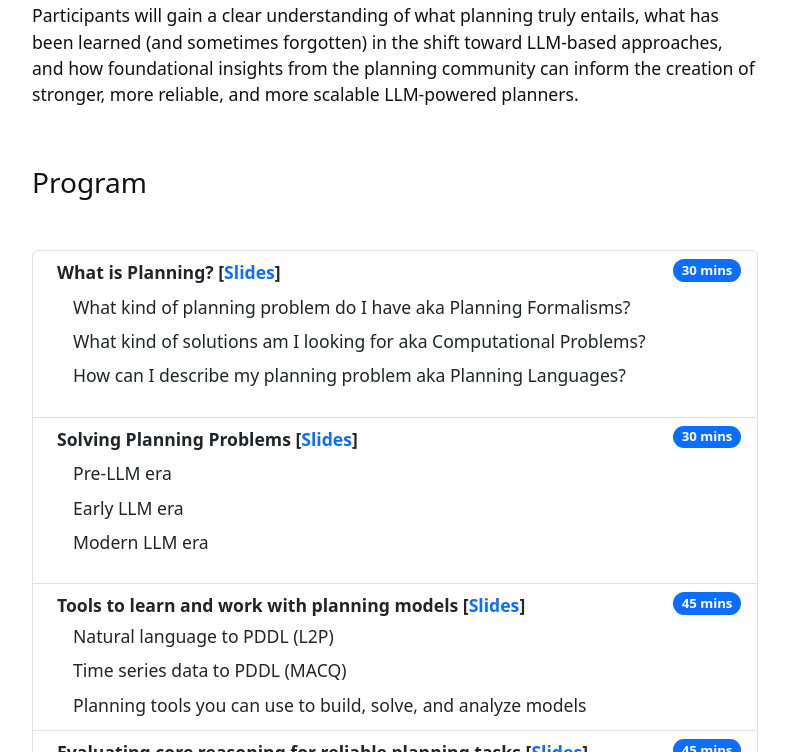
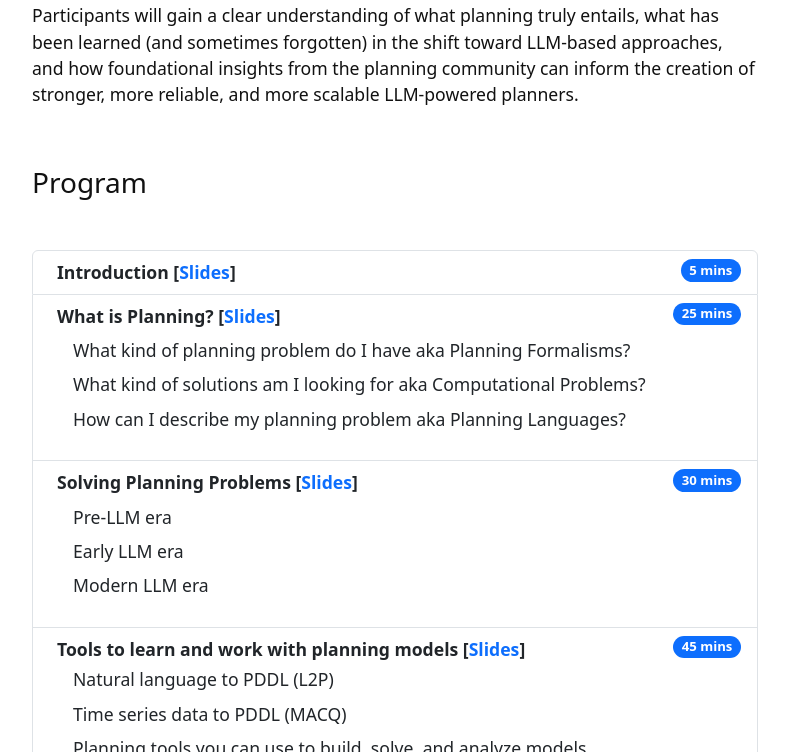
Before and after one commit to planning-llm-era/planning-llm-era.github.io, a Jekyll site: the page built from index.md, in a window 1280 px wide and 900 px high, scrolled down 963 px, cut to the strip 0-752 px from the top of the window. Shown: the whole strip, without its empty margins (245-1034 px from the left). Built offline with Jekyll 4.4.1, drawn with Linux system fonts in a browser that asks for light colours.

Commit message:
replaced slides and split intro

```diff
--- a/index.md
+++ b/index.md
@@ -37,6 +37,12 @@ Participants will gain a clear understanding of what planning truly entails, wha
 
 
 <ol class="list-group list-group">
+<li class="list-group-item d-flex justify-content-between align-items-start">
+    <div class="ms-2 me-auto">
+      <div class="fw-bold">Introduction [<a href="./assets/slides/NeurIPS25_tutorial_0_MK.pdf" target="blank">Slides</a>]</div>
+    </div>
+    <span class="badge bg-primary rounded-pill">5 mins</span>
+  </li>
   <li class="list-group-item d-flex justify-content-between align-items-start">
     <div class="ms-2 me-auto">
       <div class="fw-bold">What is Planning? [<a href="./assets/slides/NeurIPS25_tutorial_1_MK.pdf" target="blank">Slides</a>]</div>
@@ -48,7 +54,7 @@ Participants will gain a clear understanding of what planning truly entails, wha
     </nav>
      </p>
     </div>
-    <span class="badge bg-primary rounded-pill">30 mins</span>
+    <span class="badge bg-primary rounded-pill">25 mins</span>
   </li>
   <li class="list-group-item d-flex justify-content-between align-items-start">
     <div class="ms-2 me-auto">
```
Also changed, not shown: 3 other files.
